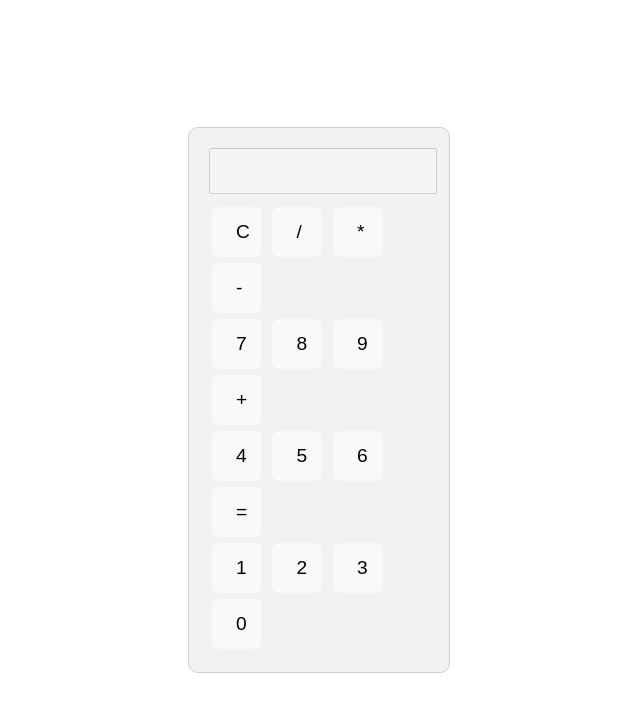
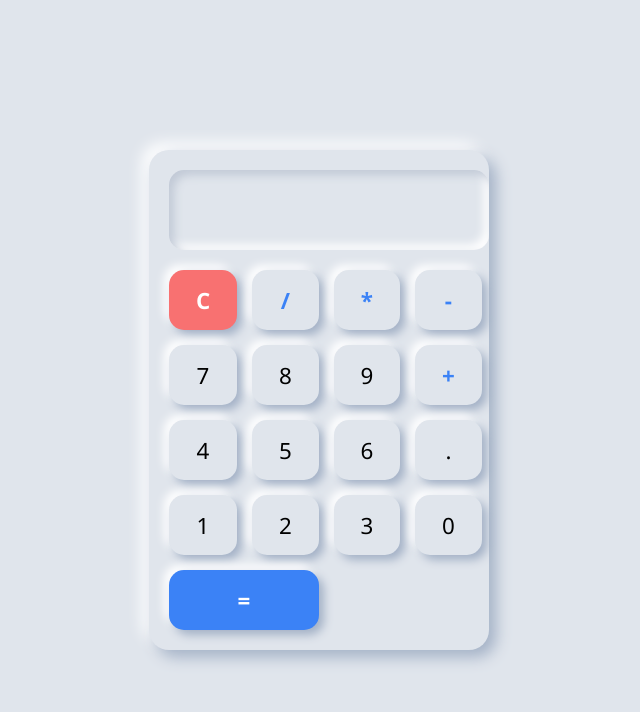
Before and after one commit to EduardoCR91/Capacitor, a website built with Vite: page proyecto/index.html in a window 1280 px wide. Shown: the whole page, without its empty margins (321-961 px from the left). Built offline with nearby package versions, Linux system fonts and the light colour scheme.

Commit message:
cambio de estilos de la calculadora

```diff
--- /dev/null
+++ b/capacitor.config.json
@@ -0,0 +1,5 @@
+{
+  "appId": "com.example.app",
+  "appName": "proyecto",
+  "webDir": "www"
+}
--- a/proyecto/index.html
+++ b/proyecto/index.html
@@ -2,34 +2,77 @@
 <html lang="es">
 <head>
   <meta charset="UTF-8">
-  <title>Calculadora</title>
+  <meta name="viewport" content="width=device-width, initial-scale=1">
+  <title>Calculadora Moderna</title>
   <style>
     body {
-      font-family: Arial;
+      background: #e0e5ec;
+      font-family: 'Segoe UI', sans-serif;
       display: flex;
       justify-content: center;
-      margin-top: 50px;
+      align-items: center;
+      height: 100vh;
+      margin: 0;
     }
+
     .calculator {
-      border: 1px solid #ccc;
+      background: #e0e5ec;
       padding: 20px;
-      border-radius: 10px;
-      background: #f2f2f2;
-      width: 220px;
+      border-radius: 20px;
+      box-shadow: 7px 7px 15px #a3b1c6, -7px -7px 15px #ffffff;
+      width: 300px;
     }
+
     input[type="text"] {
       width: 100%;
-      height: 40px;
-      font-size: 1.2em;
+      height: 60px;
+      font-size: 2em;
       text-align: right;
-      margin-bottom: 10px;
+      padding: 10px;
+      border: none;
+      border-radius: 15px;
+      margin-bottom: 20px;
+      background: #e0e5ec;
+      box-shadow: inset 5px 5px 10px #c1c9d6, inset -5px -5px 10px #ffffff;
     }
+
+    .buttons {
+      display: grid;
+      grid-template-columns: repeat(4, 1fr);
+      gap: 15px;
+    }
+
     .buttons button {
-      width: 50px;
-      height: 50px;
-      font-size: 1.2em;
-      margin: 3px;
+      height: 60px;
+      font-size: 1.4em;
+      border: none;
+      border-radius: 15px;
+      background: #e0e5ec;
+      box-shadow: 5px 5px 10px #a3b1c6, -5px -5px 10px #ffffff;
       cursor: pointer;
+      transition: 0.2s ease;
+    }
+
+    .buttons button:active {
+      box-shadow: inset 5px 5px 10px #a3b1c6, inset -5px -5px 10px #ffffff;
+    }
+
+    .buttons button.operator {
+      color: #3b82f6;
+      font-weight: bold;
+    }
+
+    .buttons button.equal {
+      grid-column: span 2;
+      background: #3b82f6;
+      color: white;
+      font-weight: bold;
+    }
+
+    .buttons button.clear {
+      background: #f87171;
+      color: white;
+      font-weight: bold;
     }
   </style>
 </head>
@@ -37,27 +80,32 @@
   <div class="calculator">
     <input type="text" id="display" disabled>
     <div class="buttons">
-      <button onclick="clearDisplay()">C</button>
-      <button onclick="appendValue('/')">/</button>
-      <button onclick="appendValue('*')">*</button>
-      <button onclick="appendValue('-')">-</button><br>
+      <button class="clear" onclick="clearDisplay()">C</button>
+      <button class="operator" onclick="appendValue('/')">/</button>
+      <button class="operator" onclick="appendValue('*')">*</button>
+      <button class="operator" onclick="appendValue('-')">-</button>
+
       <button onclick="appendValue('7')">7</button>
       <button onclick="appendValue('8')">8</button>
       <button onclick="appendValue('9')">9</button>
-      <button onclick="appendValue('+')">+</button><br>
+      <button class="operator" onclick="appendValue('+')">+</button>
+
       <button onclick="appendValue('4')">4</button>
       <button onclick="appendValue('5')">5</button>
       <button onclick="appendValue('6')">6</button>
-      <button onclick="calculate()">=</button><br>
+      <button onclick="appendValue('.')">.</button>
+
       <button onclick="appendValue('1')">1</button>
       <button onclick="appendValue('2')">2</button>
       <button onclick="appendValue('3')">3</button>
       <button onclick="appendValue('0')">0</button>
+
+      <button class="equal" onclick="calculate()">=</button>
     </div>
   </div>
 
   <script>
-    let display = document.getElementById('display');
+    const display = document.getElementById('display');
 
     function appendValue(value) {
       display.value += value;
```
Also changed, not shown: package.json (added, +9 -0 lines), 1 other file.
